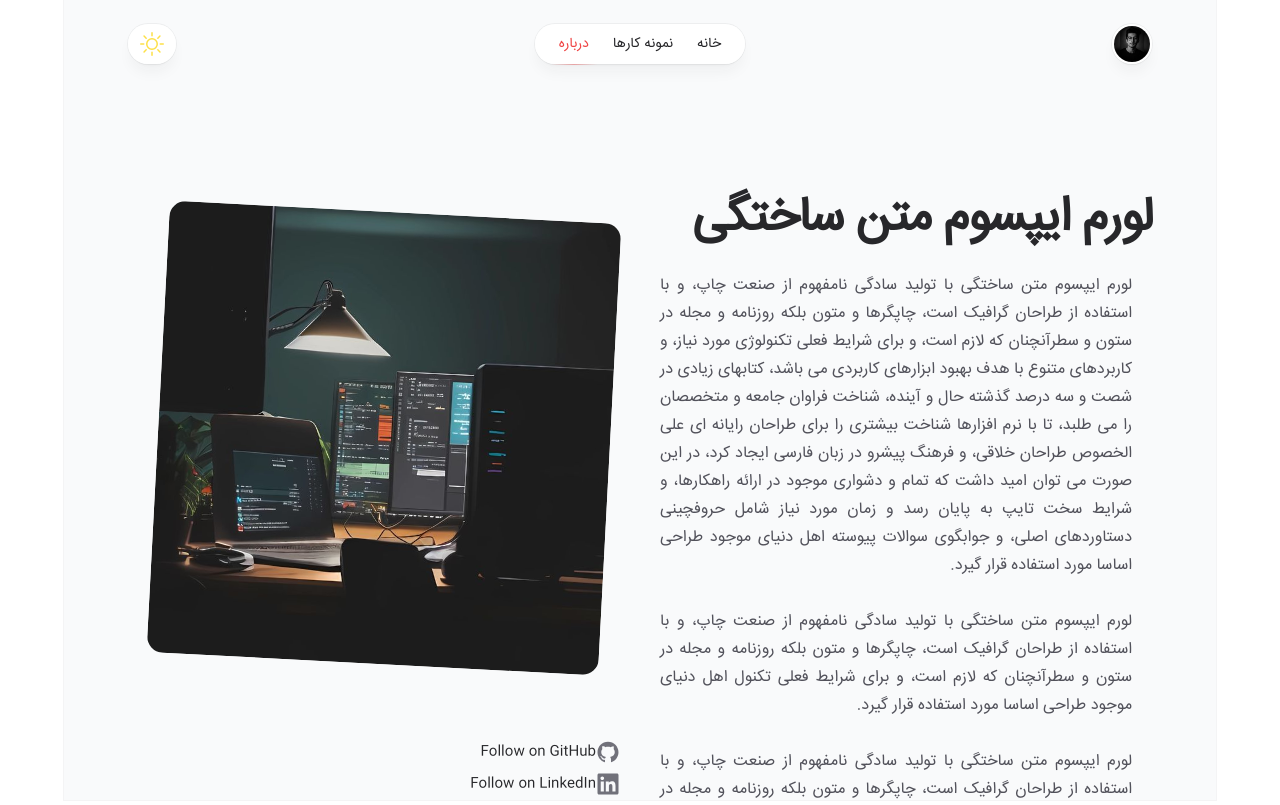
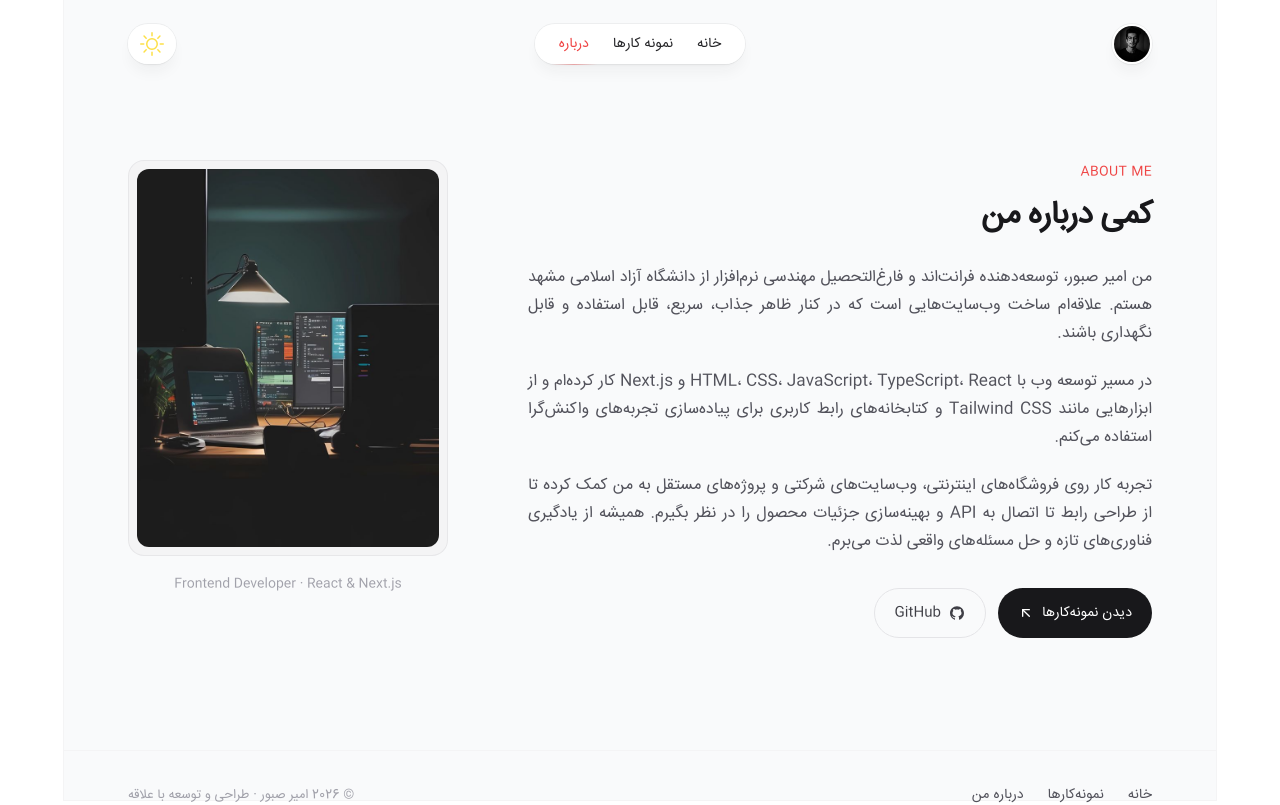
Before and after one commit to Amirsaboor/PersonalWebsite, a Next.js app: page /PersonalWebsite/about in a window 1280 px wide. Shown: the top 805 px of the page. Built offline with nearby package versions, Linux system fonts and the light colour scheme.

Commit message:
Replace placeholder about page with authentic developer profile

```diff
--- a/src/app/about/page.js
+++ b/src/app/about/page.js
@@ -1,79 +1,60 @@
-import Image from 'next/image'
-import { Container } from '@/components/Container'
-import { AboutSocialLink } from '@/components/AboutSocialLink'
-import portraitImage from '@/assets/images/photos/6.jpg'
-import { AiOutlineMail } from "react-icons/ai";
-import { FaLinkedin } from "react-icons/fa";
+import Image from "next/image";
+import Link from "next/link";
+import { Container } from "@/components/Container";
+import portraitImage from "@/assets/images/photos/6.jpg";
 import { AiFillGithub } from "react-icons/ai";
+import { FiArrowUpLeft } from "react-icons/fi";
 
 export const metadata = {
-  title: 'About - Name Family',
-  description: 'I\'m Name Family. A leader, artist, and frontend enthusiast.',
-}
+  title: "درباره من | امیر صبور",
+  description:
+    "با امیر صبور، توسعه‌دهنده فرانت‌اند و علاقه‌مند به React و Next.js بیشتر آشنا شوید.",
+};
 
 export default function About() {
   return (
-    <Container className="mt-16 sm:mt-32">
-      <div className="grid grid-cols-1 gap-y-16 lg:grid-cols-2 lg:grid-rows-[auto_1fr] lg:gap-y-12 ">
-        <div className="flex flex-row justify-center p-5">
-          <div className="max-w-xs px-2.5 lg:max-w-none">
+    <Container className="mt-16 sm:mt-24">
+      <div className="grid grid-cols-1 items-start gap-12 lg:grid-cols-[minmax(0,1fr)_320px] lg:gap-20">
+        <div>
+          <p className="text-xs font-medium tracking-wide text-red-500">ABOUT ME</p>
+          <h1 className="mt-3 text-3xl font-bold tracking-tight text-zinc-900 dark:text-zinc-100 sm:text-4xl">
+            کمی درباره من
+          </h1>
+          <div className="mt-7 max-w-2xl space-y-5 text-justify text-sm leading-8 text-zinc-600 dark:text-zinc-400 sm:text-base">
+            <p>
+              من امیر صبور، توسعه‌دهنده فرانت‌اند و فارغ‌التحصیل مهندسی نرم‌افزار از دانشگاه آزاد اسلامی مشهد هستم. علاقه‌ام ساخت وب‌سایت‌هایی است که در کنار ظاهر جذاب، سریع، قابل استفاده و قابل نگهداری باشند.
+            </p>
+            <p>
+              در مسیر توسعه وب با HTML، CSS، JavaScript، TypeScript، React و Next.js کار کرده‌ام و از ابزارهایی مانند Tailwind CSS و کتابخانه‌های رابط کاربری برای پیاده‌سازی تجربه‌های واکنش‌گرا استفاده می‌کنم.
+            </p>
+            <p>
+              تجربه کار روی فروشگاه‌های اینترنتی، وب‌سایت‌های شرکتی و پروژه‌های مستقل به من کمک کرده تا از طراحی رابط تا اتصال به API و بهینه‌سازی جزئیات محصول را در نظر بگیرم. همیشه از یادگیری فناوری‌های تازه و حل مسئله‌های واقعی لذت می‌برم.
+            </p>
+          </div>
+          <div className="mt-8 flex flex-wrap gap-3">
+            <Link href="/projects" className="inline-flex items-center gap-2 rounded-full bg-zinc-900 px-5 py-3 text-sm font-medium text-white transition hover:bg-red-600 dark:bg-zinc-100 dark:text-zinc-900 dark:hover:bg-red-400">
+              دیدن نمونه‌کارها <FiArrowUpLeft className="h-4 w-4" />
+            </Link>
+            <a href="https://github.com/Amirsaboor" target="_blank" rel="noopener noreferrer" className="inline-flex items-center gap-2 rounded-full border border-zinc-200 px-5 py-3 text-sm font-medium text-zinc-700 transition hover:border-zinc-400 dark:border-zinc-700 dark:text-zinc-300">
+              <AiFillGithub className="h-4 w-4" /> GitHub
+            </a>
+          </div>
+        </div>
+        <aside className="mx-auto w-full max-w-xs lg:mx-0">
+          <div className="overflow-hidden rounded-2xl border border-zinc-200/80 bg-zinc-100 p-2 dark:border-zinc-700/60 dark:bg-zinc-800">
             <Image
               src={portraitImage}
-              alt=""
-              sizes="(min-width: 1024px) 32rem, 20rem"
-              className="object-cover aspect-square rotate-3 rounded-2xl bg-zinc-100 dark:bg-zinc-800"
+              alt="تصویر امیر صبور"
+              sizes="(min-width: 1024px) 20rem, 80vw"
+              className="aspect-[4/5] w-full rounded-xl object-cover"
+              priority
             />
           </div>
-        </div>
-        <div className="lg:order-first lg:row-span-2">
-          <h1 className="text-4xl font-bold tracking-tight text-zinc-800 dark:text-zinc-100 sm:text-5xl">
-            لورم ایپسوم متن ساختگی
-          </h1>
-          <div className="mt-6 text-base space-y-7 text-zinc-600 dark:text-zinc-400 px-5 text-justify">
-            <p className=''>
-              لورم ایپسوم متن ساختگی با تولید سادگی نامفهوم از صنعت چاپ، و با استفاده
-              از طراحان گرافیک است، چاپگرها و متون بلکه روزنامه و مجله در ستون
-              و سطرآنچنان که لازم است، و برای شرایط فعلی تکنولوژی مورد نیاز،
-              و کاربردهای متنوع با هدف بهبود ابزارهای کاربردی می باشد،
-              کتابهای زیادی در شصت و سه درصد گذشته حال و آینده، شناخت فراوان جامعه و
-              متخصصان را می طلبد، تا با نرم افزارها شناخت بیشتری را برای طراحان
-              رایانه ای علی الخصوص طراحان خلاقی، و فرهنگ پیشرو در زبان فارسی
-              ایجاد کرد، در این صورت می توان امید داشت که تمام و دشواری موجود در
-              ارائه راهکارها، و شرایط سخت تایپ به پایان رسد و زمان مورد نیاز
-              شامل حروفچینی دستاوردهای اصلی، و جوابگوی سوالات پیوسته
-              اهل دنیای موجود طراحی اساسا مورد استفاده قرار گیرد.
-            </p>
-
-            <p className=''>
-              لورم ایپسوم متن ساختگی با تولید سادگی نامفهوم از صنعت چاپ، و با استفاده
-              از طراحان گرافیک است، چاپگرها و متون بلکه روزنامه و مجله در ستون
-              و سطرآنچنان که لازم است، و برای شرایط فعلی تکنول
-              اهل دنیای موجود طراحی اساسا مورد استفاده قرار گیرد.
-            </p>
-
-            <p className=''>
-              لورم ایپسوم متن ساختگی با تولید سادگی نامفهوم از صنعت چاپ، و با استفاده
-              از طراحان گرافیک است، چاپگرها و متون بلکه روزنامه و مجله در ستون
-              اهل دنیای موجود طراحی اساسا مورد استفاده قرار گیرد.
-            </p>
-
-          </div>
-        </div>
-        <div className="ps-5">
-
-          <ul role="list">
-            <AboutSocialLink href="/" icon={AiFillGithub}>
-              Follow on GitHub
-            </AboutSocialLink>
-            <AboutSocialLink href="/" icon={FaLinkedin}>
-              Follow on LinkedIn
-            </AboutSocialLink>
-            <AboutSocialLink href="/uses" icon={AiOutlineMail}>
-              Uses
-            </AboutSocialLink>
-          </ul>
-        </div>
+          <p className="mt-4 text-center text-xs text-zinc-400">
+            Frontend Developer · React & Next.js
+          </p>
+        </aside>
       </div>
     </Container>
-  )
+  );
 }
```
